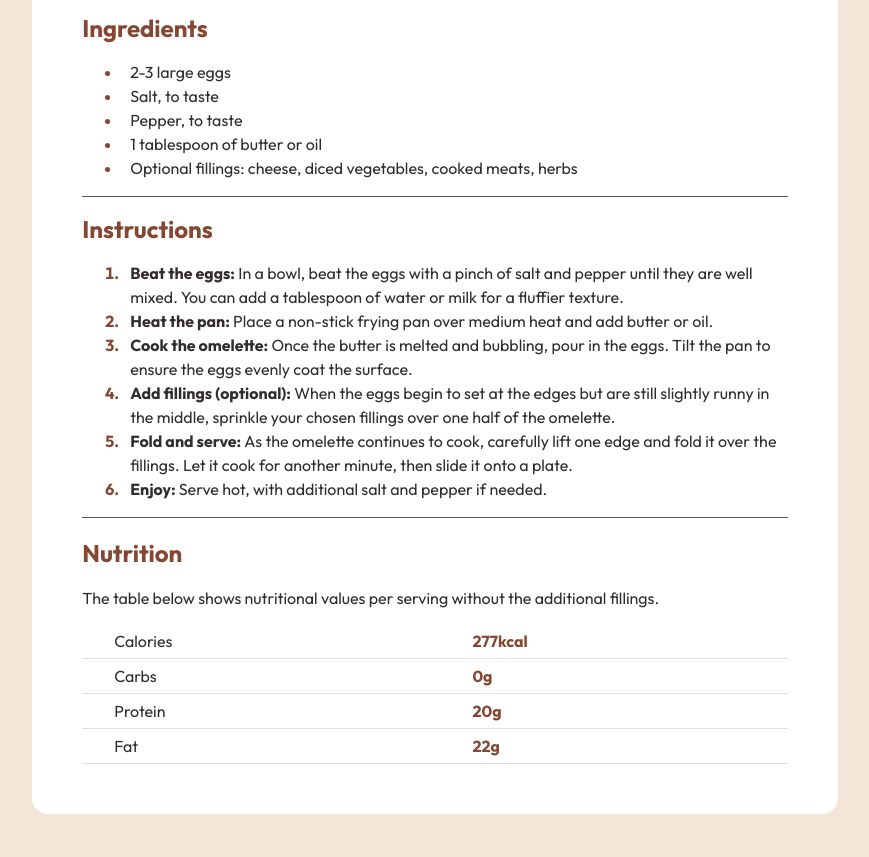
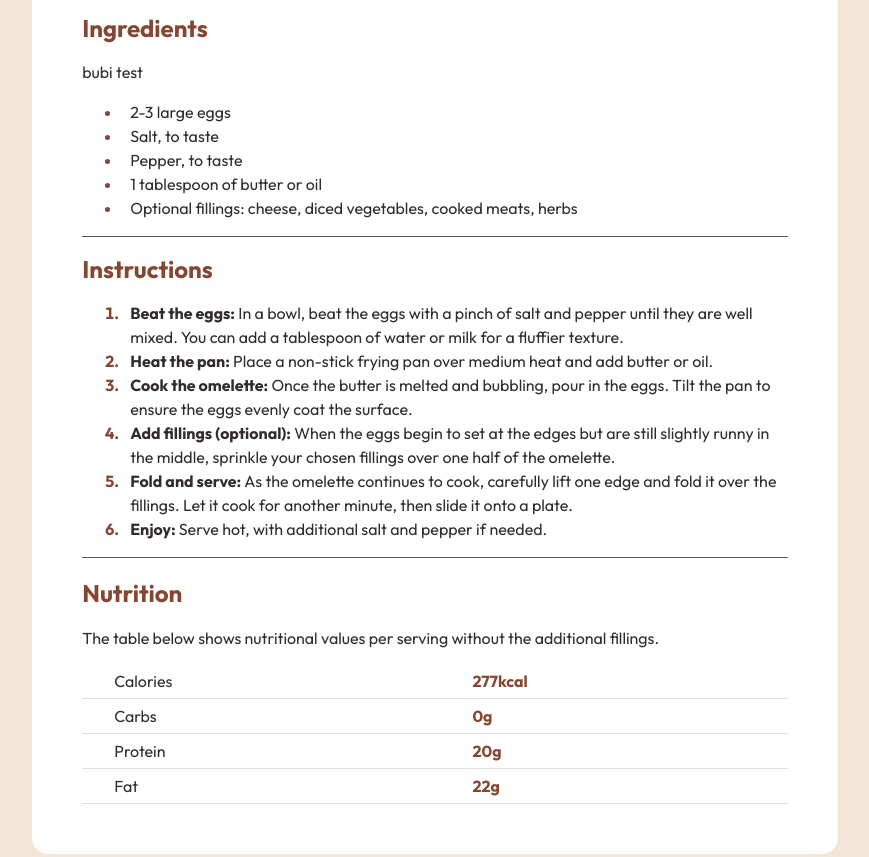
Before and after one commit to ardaacikgoz/recipe_page, a plain HTML site: page index.html in a window 1280 px wide. Shown: the part 856-1713 px from the top of the page, without its empty margins (205-1074 px from the left). Drawn offline with Linux system fonts and the light colour scheme.

Commit message:
test_branch

```diff
--- a/index.html
+++ b/index.html
@@ -55,6 +55,7 @@
       <div class="Ingredients">
         <h2>Ingredients</h2>
 
+        <p>bubi test</p>
 
         <ul>
           <li>2-3 large eggs</li>
```
